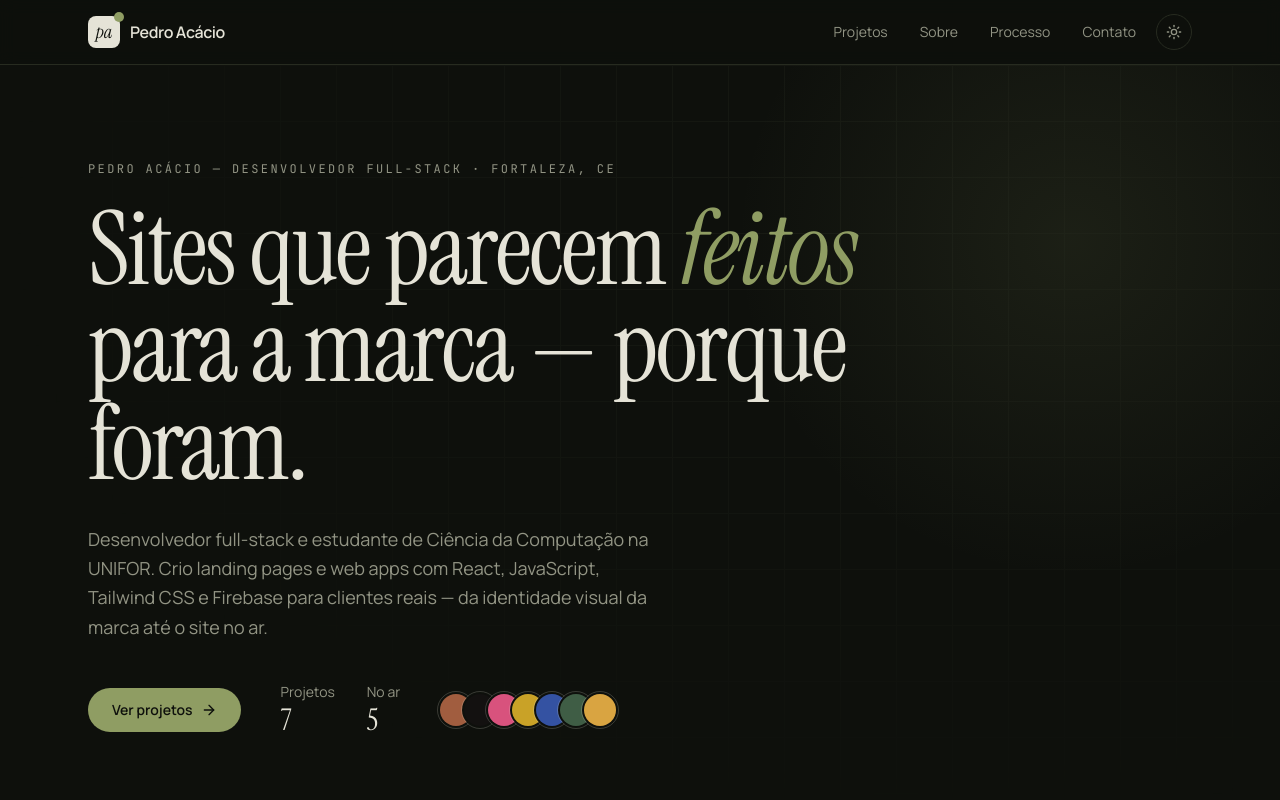
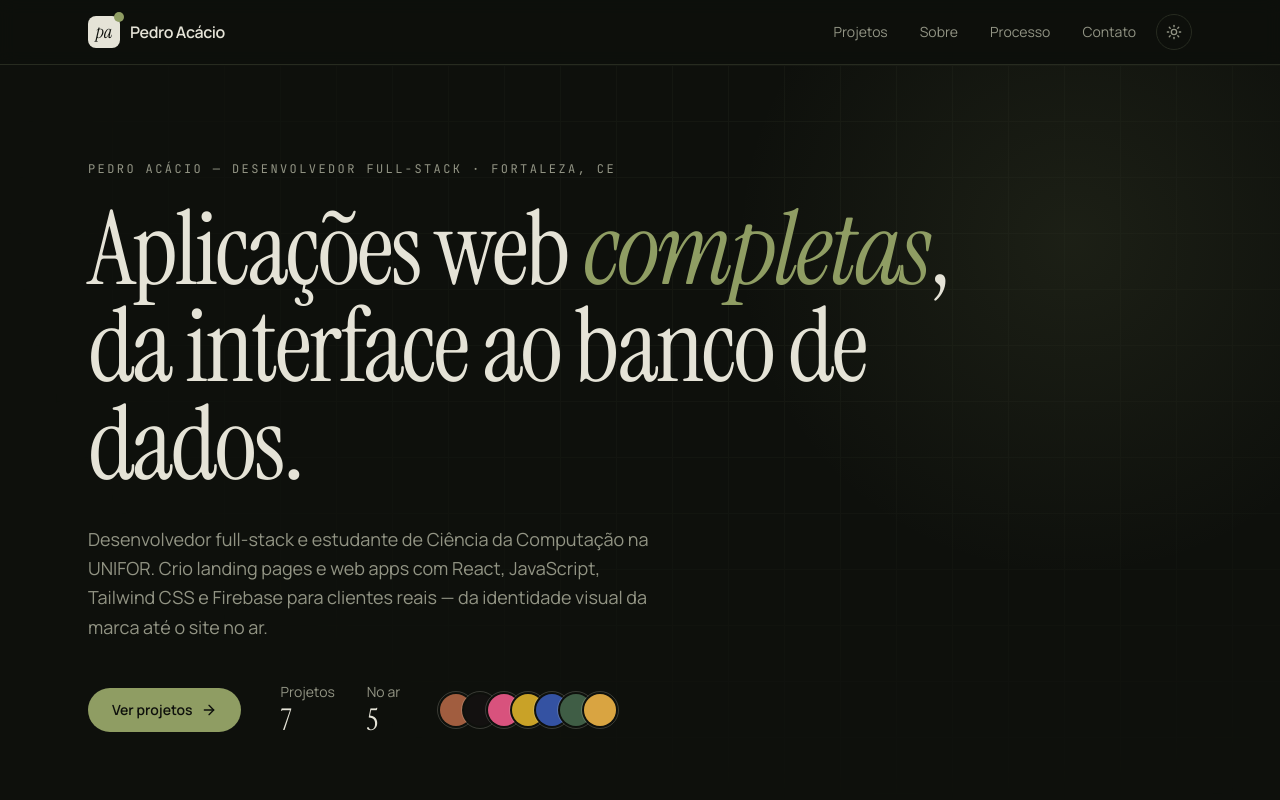
Before and after one commit to pedro-acacio/portfolio, a React (Vite) app: page / in a window 1280 px wide. Shown: the top 800 px of the page. Built offline with nearby package versions, Linux system fonts and the light colour scheme.

Commit message:
Nova frase de destaque no topo
Co-Authored-By: Claude Opus 5.5 <noreply@anthropic.com>

```diff
--- a/src/components/Home.jsx
+++ b/src/components/Home.jsx
@@ -35,7 +35,7 @@ function Hero() {
         </Reveal>
         <Reveal delay={80}>
           <h1 className="mt-6 max-w-4xl font-display text-[clamp(2.9rem,8vw,6.5rem)] leading-[0.95] tracking-tight">
-            Sites que parecem <em className="text-accent">feitos</em> para a marca — porque foram.
+            Aplicações web <em className="text-accent">completas</em>, da interface ao banco de dados.
           </h1>
         </Reveal>
         <Reveal delay={160}>
```
